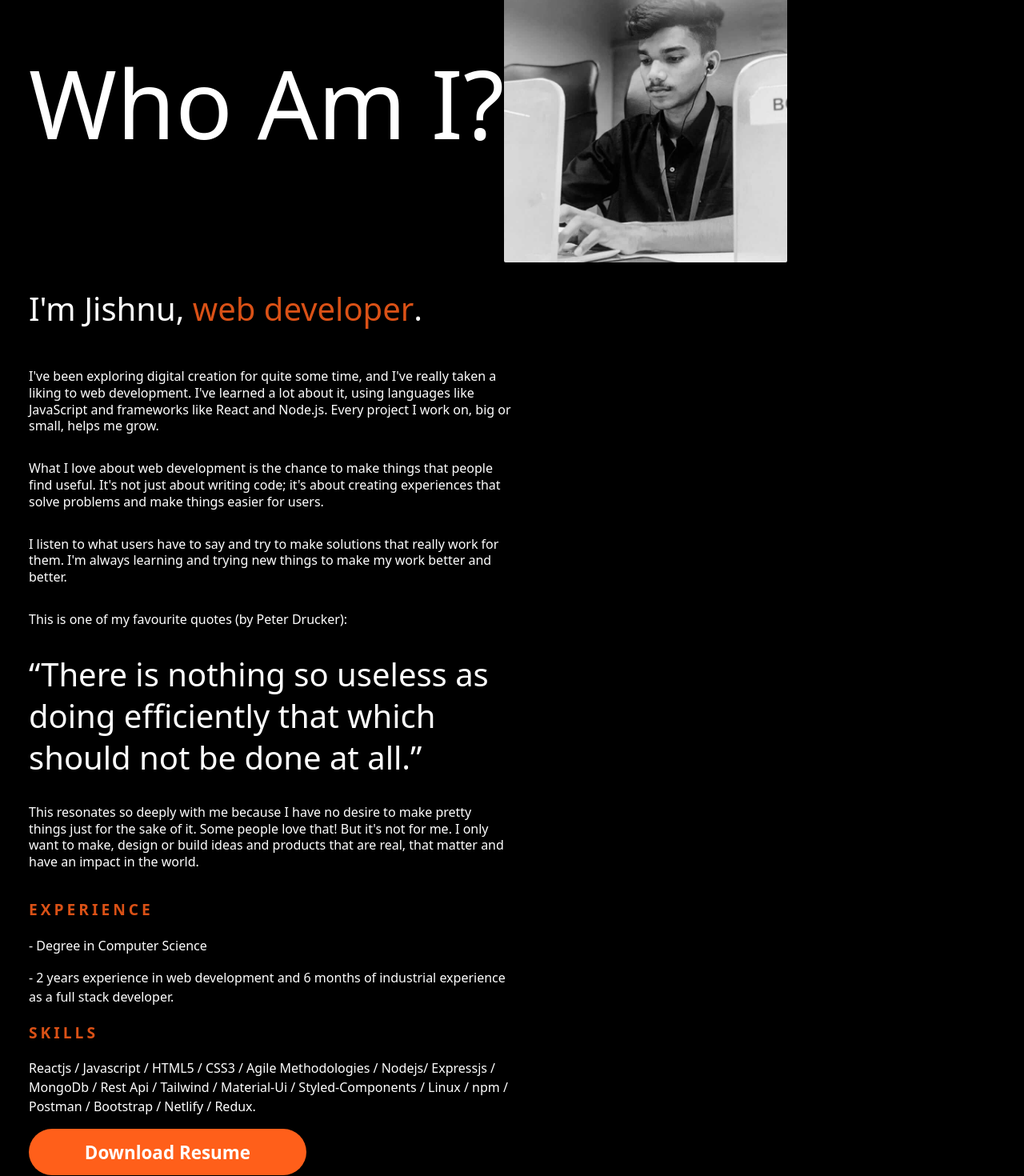
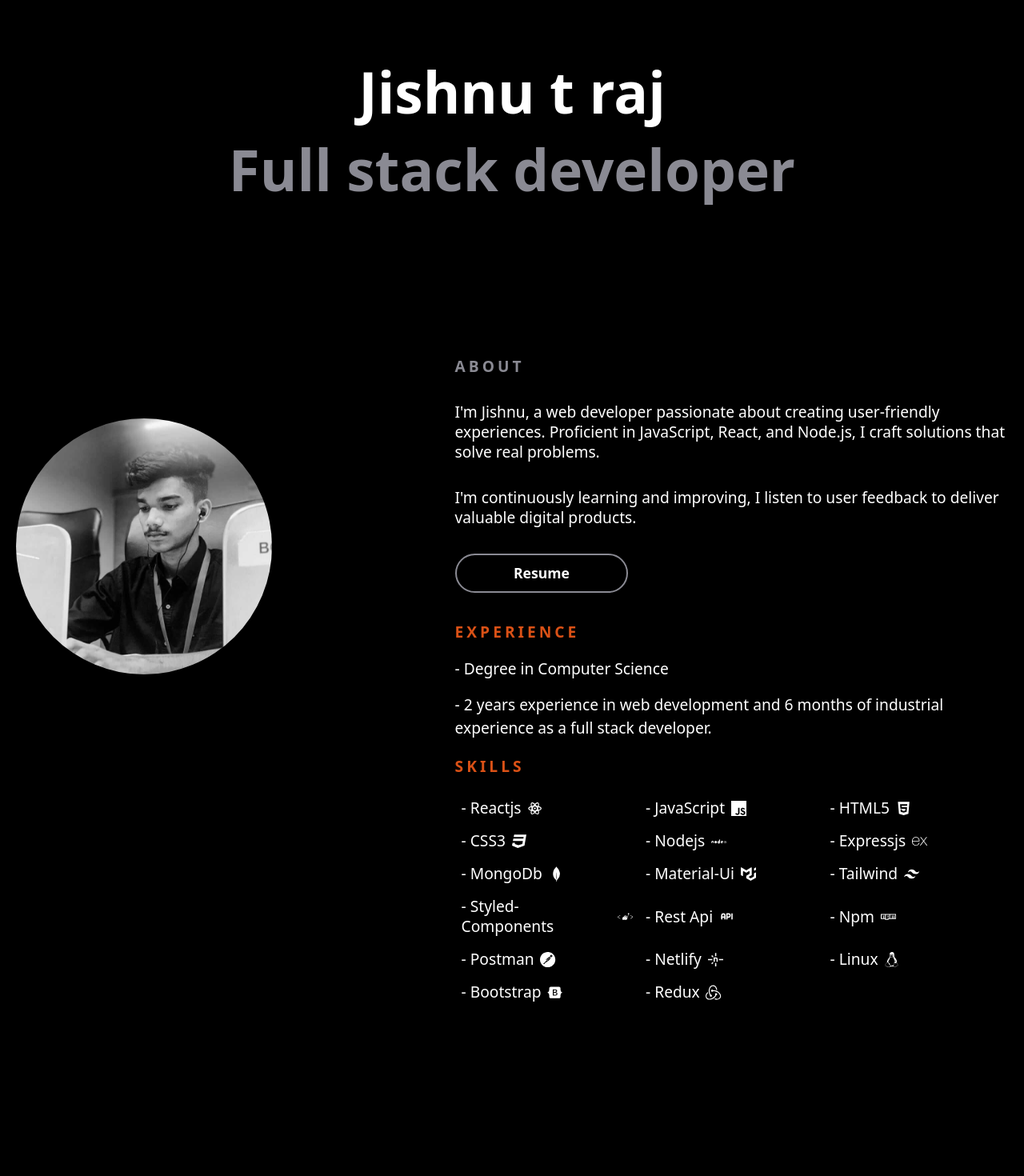
Before and after one commit to mathewalexKerala/personal-website-, a React (Vite) app: page /experience in a window 1280 px wide. Shown: the part 128-1598 px from the top of the page at 80% size. After the commit the page ends 1421 px from the top, so only its background shows below. Built offline with nearby package versions, Linux system fonts and the light colour scheme.

Commit message:
style:updated experience ui

```diff
--- a/package.json
+++ b/package.json
@@ -13,6 +13,7 @@
     "lucide-react": "^0.323.0",
     "react": "^18.2.0",
     "react-dom": "^18.2.0",
+    "react-icons": "^5.0.1",
     "react-router-dom": "^6.22.1"
   },
   "devDependencies": {
--- a/src/components/Experience/MyExperience.jsx
+++ b/src/components/Experience/MyExperience.jsx
@@ -6,10 +6,50 @@ import { Link } from "react-router-dom";
 import profile from "../../image/profile.jpg";
 import resume from "./resume/JISHNU.pdf";
 
+import { DiNodejs } from "react-icons/di";
+
+import { FaNpm, FaCss3 } from "react-icons/fa";
+import { TbApi } from "react-icons/tb";
+import { IoLogoHtml5 } from "react-icons/io5";
+import { RiReactjsLine, RiBootstrapFill } from "react-icons/ri";
+
+import {
+  SiJavascript,
+  SiExpress,
+  SiMongodb,
+  SiMui,
+  SiTailwindcss,
+  SiStyledcomponents,
+  SiPostman,
+  SiNetlify,
+  SiLinux,
+  SiRedux,
+} from "react-icons/si";
+
 const MyExperience = () => {
   useEffect(() => {
     window.scrollTo(0, 0);
   }, []);
+
+  const skills = [
+    { name: "Reactjs", logo: <RiReactjsLine /> },
+    { name: "JavaScript", logo: <SiJavascript /> },
+    { name: "HTML5", logo: <IoLogoHtml5 /> },
+    { name: "CSS3", logo: <FaCss3 /> },
+    { name: "Nodejs", logo: <DiNodejs /> },
+    { name: "Expressjs", logo: <SiExpress /> },
+    { name: "MongoDb", logo: <SiMongodb /> },
+    { name: "Material-Ui", logo: <SiMui /> },
+    { name: "Tailwind", logo: <SiTailwindcss /> },
+    { name: "Styled-Components", logo: <SiStyledcomponents /> },
+    { name: "Rest Api", logo: <TbApi /> },
+    { name: "Npm", logo: <FaNpm /> },
+    { name: "Postman", logo: <SiPostman /> },
+    { name: "Netlify", logo: <SiNetlify /> },
+    { name: "Linux", logo: <SiLinux /> },
+    { name: "Bootstrap", logo: <RiBootstrapFill /> },
+    { name: "Redux", logo: <SiRedux /> },
+  ];
 
   return (
     <>
@@ -18,62 +58,52 @@ const MyExperience = () => {
           Home
         </Link>
       </div>
-      <article className="myexp">
-        <section className="one">
-          <h1>Who Am I?</h1>
-          <img src={profile} alt="mypicture" width="354px" height="400px" />
-        </section>
-        <article className="two">
+      <article className="center">
         <h1>
-            I'm Jishnu,<span> web developer</span>.
+          Jishnu t raj <br />
+          <span> Full stack developer</span>
         </h1>
+        <div className="flex">
+          <div className="expfirst">
+            <img
+              src={profile}
+              alt="myprofilepicture"
+              width="320px"
+              height="320px"
+            />
+          </div>
+          <div className="expfirst">
+            <h3>About</h3>
             <p>
-            I've been exploring digital creation for quite some time, and I've
-            really taken a liking to web development. I've learned a lot about
-            it, using languages like JavaScript and frameworks like React and
-            Node.js. Every project I work on, big or small, helps me grow.
+              I'm Jishnu, a web developer passionate about creating
+              user-friendly experiences. Proficient in JavaScript, React, and
+              Node.js, I craft solutions that solve real problems.
             </p>
             <p>
-            What I love about web development is the chance to make things that
-            people find useful. It's not just about writing code; it's about
-            creating experiences that solve problems and make things easier for
-            users.
+              I'm continuously learning and improving, I listen to user feedback
+              to deliver valuable digital products.
             </p>
-          <p>
-            I listen to what users have to say and try to make solutions that
-            really work for them. I'm always learning and trying new things to
-            make my work better and better.
-          </p>
-          <p>This is one of my favourite quotes (by Peter Drucker):</p>
-          <h4>
-            “There is nothing so useless as doing efficiently that which should
-            not be done at all.”
-          </h4>
-          <p>
-            This resonates so deeply with me because I have no desire to make
-            pretty things just for the sake of it. Some people love that! But
-            it's not for me. I only want to make, design or build ideas and
-            products that are real, that matter and have an impact in the world.
-          </p>
+            <a className="cv" href={resume} download>
+              Resume
+            </a>
             <div className="experience">
               <h3>experience</h3>
               <p>- Degree in Computer Science</p>
               <p>
-              - 2 years experience in web development and 6 months of industrial
-              experience as a full stack developer.
+                - 2 years experience in web development and 6 months of
+                industrial experience as a full stack developer.
               </p>
               <h3>skills</h3>
-            <p>
-              Reactjs / Javascript / HTML5 / CSS3 / Agile Methodologies /
-              Nodejs/ Expressjs / MongoDb / Rest Api / Tailwind / Material-Ui /
-              Styled-Components / Linux / npm / Postman / Bootstrap / Netlify /
-              Redux.
-            </p>
-            <a className="cv" href={resume} download>
-              Download Resume
-            </a>
+              <ul>
+                {skills.map((skill, index) => (
+                  <li key={index}>
+                    - {skill.name} {skill.logo}
+                  </li>
+                ))}
+              </ul>
             </div>
-        </article>
+          </div>
+        </div>
       </article>
     </>
   );
--- a/src/components/Experience/css/MyExperience.css
+++ b/src/components/Experience/css/MyExperience.css
@@ -1,56 +1,81 @@
-.myexp {
-  padding-inline: 1rem;
-  padding-block: 2rem;
+.center {
   display: flex;
   flex-direction: column;
-  justify-content: flex-start;
-  align-items: start;
+  justify-content: center;
+  min-height: 100vh;
 }
 
-.myexp .one {
-  display: flex;
-  justify-content: center;
-  align-items: center;
-  justify-self: start;
-  padding-block: 1rem;
+.center h1 {
+  font-size: 2.1rem;
+  font-size: clamp(2.1rem, 1.32rem + 3.9vw, 6rem);
+  text-align: center;
+  padding-block: 15%;
 }
 
-.myexp h1 {
-  font-size: 3.5rem;
-  font-size: clamp(3.5rem, 2.2rem + 6.5vw, 10rem);
-  text-align: left;
-  padding-block: 1rem;
-  font-weight: 500;
+.center h1 span {
+  color: #8a8a93;
 }
 
-.myexp img {
-  display: inline-block;
-  max-width: 100%;
-  border-radius: 2px;
-  object-fit: cover;
-}
-.myexp .two {
+.flex {
   display: flex;
-  gap: 2rem;
-  flex-direction: column;
-  max-width: 50%;
-}
-.myexp .two h1,
-.myexp .two h4 {
-  line-height: 1.3em;
-  font-size: 2.5rem;
-  font-weight: 400;
+  justify-content: space-between;
 }
 
-.myexp .two h1 span {
-  color: #ff5f1ada;
-  font-weight: 500;
-}
-.myexp .two p {
-  line-height: 1.3em;
+.expfirst img {
+  display: inline-block;
+  vertical-align: middle;
+  max-width: 100%;
+  font-style: italic;
+  border-radius: 100vw;
+  object-fit: cover;
+  object-position: center;
+  image-rendering: auto;
+  margin-block-start: 4em;
 }
 
-.myexp .two h3 {
+.expfirst {
+  display: flex;
+  flex-direction: column;
+  gap: 2rem;
+  font-size: 1.2rem;
+  max-width: 63ch;
+  line-height: 1.3em;
+  padding-block-end: 2rem;
+}
+.expfirst h3 {
+  color: #8a8a93;
+
+  letter-spacing: 4px;
+  text-transform: uppercase;
+  font-size: 1.2rem;
+  font-weight: 600;
+}
+
+.expfirst .cv {
+  color: white;
+  border-radius: 99px;
+  background-color: transparent;
+  font-weight: 600;
+  font-size: 1.1rem;
+  padding: 0.625rem 1.25rem;
+  max-width: 25%;
+  text-align: center;
+  cursor: pointer;
+  border: 2px solid #8a8a93;
+  transition: all 650ms cubic-bezier(0.33, 1, 0.68, 1);
+}
+
+.expfirst .cv:hover {
+  background-color: #ff5e1a;
+  border: 2px solid transparent;
+}
+
+.expfirst .experience {
+  display: flex;
+  flex-direction: column;
+  gap: 1rem;
+}
+.expfirst .experience h3 {
   letter-spacing: 4px;
   text-transform: uppercase;
   font-size: 1.2rem;
@@ -58,46 +83,33 @@
   font-weight: 600;
   line-height: 1.75em;
 }
-
-.myexp .experience {
-  display: flex;
-  flex-direction: column;
-  gap: 1rem;
+.expfirst .experience p {
+  line-height: 1.5em;
 }
 
-.myexp .experience p {
-  line-height: 1.5em;
-}
-.myexp .cv {
-  color: white;
-  border: none;
-  border-radius: 99px;
-  background-color: #ff5f1a;
-  font-weight: 600;
-  font-size: 1.4rem;
-  padding: 0.6em 1em;
-  max-width: 50%;
-  text-align: center;
-  cursor: pointer;
-  transition: all 650ms cubic-bezier(0.33, 1, 0.68, 1);
+.expfirst .experience ul {
+  display: grid;
+  grid-template-columns: repeat(3, 1fr);
 }
 
-.myexp .cv:hover {
-  background-color: rgba(255, 255, 255, 0.863);
-  color: #ff5f1a;
+.expfirst .experience li {
+  display: flex;
+  align-items: center;
+  justify-content: flex-start;
+  gap: 0.4em;
+  padding: 0.5rem;
 }
 
-@media (width<=60em) {
-  .myexp .one {
+@media (width<=65em) {
+  .flex {
     flex-direction: column;
-    margin-top: 20%;
-    align-items: start;
   }
-  .myexp .two {
-    max-width: 100%;
-    gap: 1rem;
+
+  .expfirst .cv {
+    max-width: 60%;
   }
-  .myexp .cv {
-    max-width: 100%;
+
+  .expfirst .experience ul {
+    grid-template-columns: repeat(auto-fit, minmax(200px, 1fr));
   }
 }
```
Also changed, not shown: 1 other file (tests, documents, lock files or other folders). Lines whose indentation alone changed are shown as unchanged.
